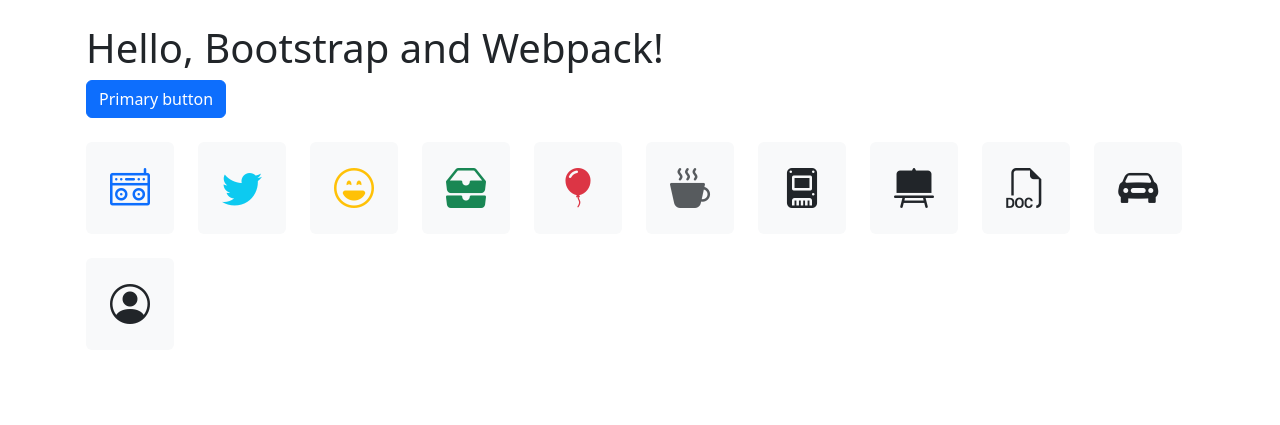
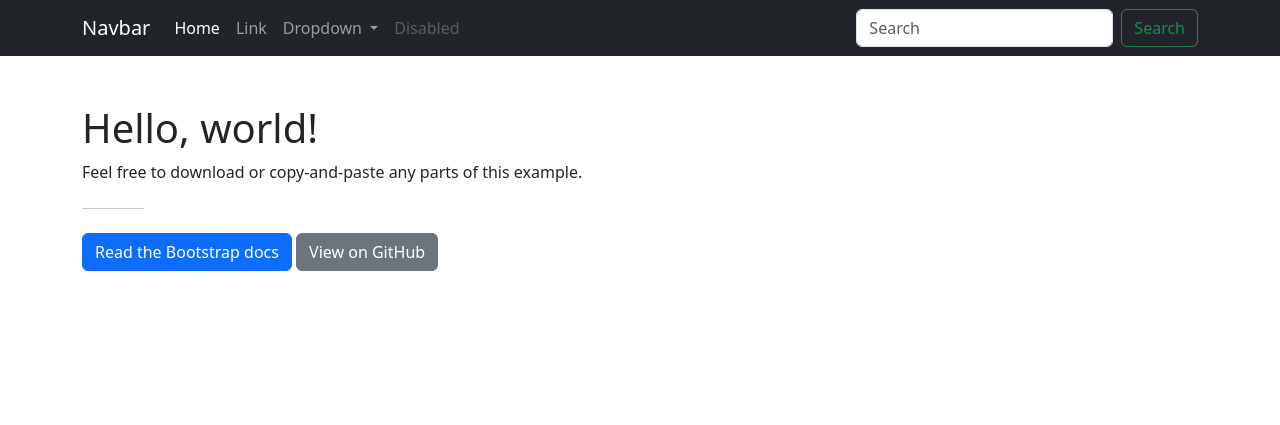
Before and after one commit to matthew-shaw/bootstrap-webpack, a website built with webpack: page src/index.html in a window 1280 px wide. Built offline with nearby package versions, Linux system fonts and the light colour scheme.

Commit message:
more css and js in html example

```diff
--- a/src/index.html
+++ b/src/index.html
@@ -3,47 +3,88 @@
   <head>
     <meta charset="utf-8" />
     <meta name="viewport" content="width=device-width, initial-scale=1" />
-    <title>Bootstrap w/ Webpack</title>
+    <title>Bootstrap demo</title>
   </head>
 
   <body>
-    <div class="container py-4 px-3 mx-auto">
-      <h1>Hello, Bootstrap and Webpack!</h1>
-      <button class="btn btn-primary">Primary button</button>
-      <div class="d-flex gap-4 flex-wrap fs-1 mt-4 mb-5">
-        <div class="px-4 py-3 bg-light rounded-2">
-          <i class="bi bi-boombox text-primary"></i>
+    <nav class="navbar navbar-expand-lg navbar-dark bg-dark">
+      <div class="container">
+        <a class="navbar-brand" href="#">Navbar</a>
+        <button
+          class="navbar-toggler"
+          type="button"
+          data-bs-toggle="collapse"
+          data-bs-target="#navbarSupportedContent"
+          aria-controls="navbarSupportedContent"
+          aria-expanded="false"
+          aria-label="Toggle navigation"
+        >
+          <span class="navbar-toggler-icon"></span>
+        </button>
+        <div class="collapse navbar-collapse" id="navbarSupportedContent">
+          <ul class="navbar-nav me-auto mb-2 mb-lg-0">
+            <li class="nav-item">
+              <a class="nav-link active" aria-current="page" href="#">Home</a>
+            </li>
+            <li class="nav-item">
+              <a class="nav-link" href="#">Link</a>
+            </li>
+            <li class="nav-item dropdown">
+              <a
+                class="nav-link dropdown-toggle"
+                href="#"
+                id="navbarDropdown"
+                role="button"
+                data-bs-toggle="dropdown"
+                aria-expanded="false"
+              >
+                Dropdown
+              </a>
+              <ul class="dropdown-menu" aria-labelledby="navbarDropdown">
+                <li><a class="dropdown-item" href="#">Action</a></li>
+                <li><a class="dropdown-item" href="#">Another action</a></li>
+                <li>
+                  <hr class="dropdown-divider" />
+                </li>
+                <li>
+                  <a class="dropdown-item" href="#">Something else here</a>
+                </li>
+              </ul>
+            </li>
+            <li class="nav-item">
+              <a class="nav-link disabled">Disabled</a>
+            </li>
+          </ul>
+          <form class="d-flex" role="search">
+            <input
+              class="form-control me-2"
+              type="search"
+              placeholder="Search"
+              aria-label="Search"
+            />
+            <button class="btn btn-outline-success" type="submit">
+              Search
+            </button>
+          </form>
         </div>
-        <div class="px-4 py-3 bg-light rounded-2">
-          <i class="bi bi-twitter text-info"></i>
-        </div>
-        <div class="px-4 py-3 bg-light rounded-2">
-          <i class="bi bi-emoji-laughing text-warning"></i>
-        </div>
-        <div class="px-4 py-3 bg-light rounded-2">
-          <i class="bi bi-inboxes-fill text-success"></i>
-        </div>
-        <div class="px-4 py-3 bg-light rounded-2">
-          <i class="bi bi-balloon-fill text-danger"></i>
-        </div>
-        <div class="px-4 py-3 bg-light rounded-2">
-          <i class="bi bi-cup-hot-fill text-muted"></i>
-        </div>
-        <div class="px-4 py-3 bg-light rounded-2">
-          <i class="bi bi-device-ssd-fill"></i>
-        </div>
-        <div class="px-4 py-3 bg-light rounded-2">
-          <i class="bi bi-easel2-fill"></i>
-        </div>
-        <div class="px-4 py-3 bg-light rounded-2">
-          <i class="bi bi-filetype-doc"></i>
-        </div>
-        <div class="px-4 py-3 bg-light rounded-2">
-          <i class="bi bi-car-front-fill"></i>
-        </div>
-        <div class="px-4 py-3 bg-light rounded-2">
-          <i class="bi bi-person-circle"></i>
-        </div>
+      </div>
+    </nav>
+
+    <div class="container my-5">
+      <h1>Hello, world!</h1>
+      <div class="col-lg-8 px-0">
+        <p>
+          Feel free to download or copy-and-paste any parts of this example.
+        </p>
+
+        <hr class="col-1 my-4" />
+
+        <a href="https://getbootstrap.com" class="btn btn-primary"
+          >Read the Bootstrap docs</a
+        >
+        <a href="https://github.com/twbs/examples" class="btn btn-secondary"
+          >View on GitHub</a
+        >
       </div>
     </div>
   </body>
--- a/src/scss/main.scss
+++ b/src/scss/main.scss
@@ -1,33 +1,53 @@
 $bootstrap-icons-font-dir: "../../node_modules/bootstrap-icons/font/fonts";
 
-// 1. Include functions first (so you can manipulate colors, SVGs, calc, etc)
+// Configuration
 @import "bootstrap/scss/functions";
-
-// 2. Include any default variable overrides here
-
-// 3. Include remainder of required Bootstrap stylesheets (including any separate color mode stylesheets)
 @import "bootstrap/scss/variables";
 @import "bootstrap/scss/variables-dark";
-
-// 4. Include any default map overrides here
-
-// 5. Include remainder of required parts
 @import "bootstrap/scss/maps";
 @import "bootstrap/scss/mixins";
+@import "bootstrap/scss/utilities";
+
+// Layout and Content
+@import "bootstrap/scss/containers";
+@import "bootstrap/scss/forms";
+@import "bootstrap/scss/grid";
+// @import "bootstrap/scss/images";
+@import "bootstrap/scss/reboot";
 @import "bootstrap/scss/root";
+// @import "bootstrap/scss/tables";
+@import "bootstrap/scss/transitions";
+@import "bootstrap/scss/type";
+
+// Components
+// @import "bootstrap/scss/accordion";
+// @import "bootstrap/scss/alert";
+// @import "bootstrap/scss/badge";
+// @import "bootstrap/scss/breadcrumb";
+// @import "bootstrap/scss/button-group";
 @import "bootstrap/scss/buttons";
+// @import "bootstrap/scss/card";
+// @import "bootstrap/scss/carousel";
+// @import "bootstrap/scss/close";
+@import "bootstrap/scss/dropdown";
+// @import "bootstrap/scss/list-group";
+// @import "bootstrap/scss/modal";
+@import "bootstrap/scss/nav";
+@import "bootstrap/scss/navbar";
+// @import "bootstrap/scss/offcanvas";
+// @import "bootstrap/scss/pagination";
+// @import "bootstrap/scss/placeholders";
+// @import "bootstrap/scss/popover";
+// @import "bootstrap/scss/progress";
+// @import "bootstrap/scss/spinners";
+// @import "bootstrap/scss/toasts";
+// @import "bootstrap/scss/tooltip";
 
-// 6. Optionally include any other parts as needed
-@import "bootstrap/scss/utilities";
-@import "bootstrap/scss/reboot";
-@import "bootstrap/scss/type";
-@import "bootstrap/scss/images";
-@import "bootstrap/scss/containers";
-@import "bootstrap/scss/grid";
+// Helpers
 @import "bootstrap/scss/helpers";
 
-// 7. Optionally include utilities API last to generate classes based on the Sass map in `_utilities.scss`
+// Utilities
 @import "bootstrap/scss/utilities/api";
 
-// 8. Include Bootstrap Icons
+// Icons
 @import "bootstrap-icons/font/bootstrap-icons";
```
Also changed, not shown: src/js/main.mjs (+11 -12 lines).
